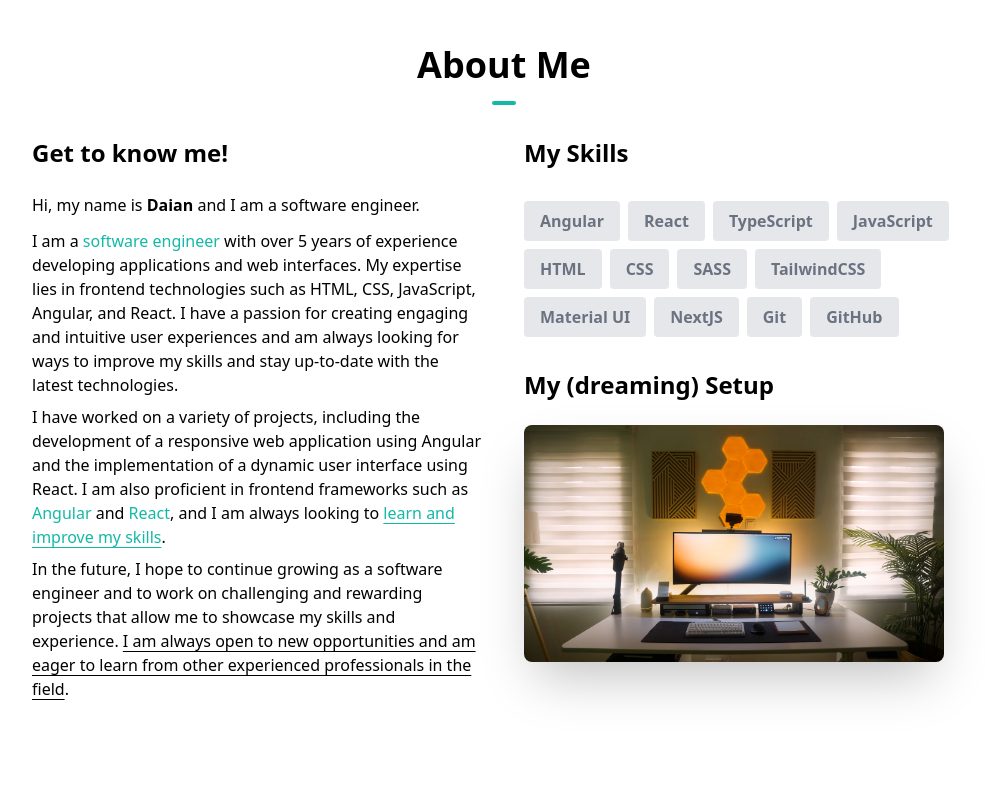
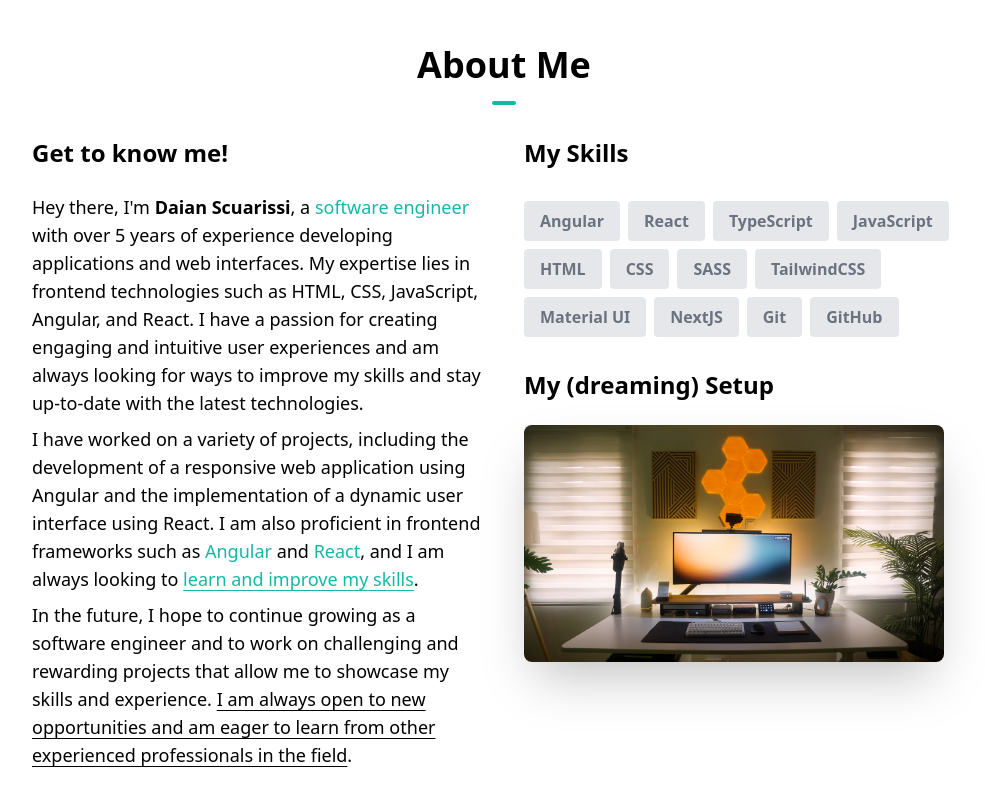
Before and after one commit to SDaian/ds-theme-portfolio, a Next.js app: page / in a window 1280 px wide. Shown: the part 900-1705 px from the top of the page, without its empty margins (136-1121 px from the left). Built offline with nearby package versions, Linux system fonts and the light colour scheme.

Commit message:
feat: Fix on about section

```diff
--- a/components/AboutSection.tsx
+++ b/components/AboutSection.tsx
@@ -24,22 +24,20 @@ const AboutSection = () => {
           <hr className='w-6 h-1 mx-auto my-4 bg-teal-500 border-0 rounded'></hr>
         </h2>
         <div className='flex flex-col space-y-10 items-stretch justify-center align-top md:flex-row md:text-left md:p-4 md:space-y-0 md:space-x-10'>
-          <div className='md:w-1/2'>
+          <div className='md:w-1/2 text-lg'>
             <h3 className='text-center text-2xl font-bold mb-6 md:text-left'>
               Get to know me!
             </h3>
-            <p className='mb-3'>
-              Hi, my name is <span className='font-bold'>Daian</span> and I am a
-              software engineer.
-            </p>
             <p className='mb-2'>
-              I am a <span className='text-teal-500'>software engineer</span>{' '}
-              with over 5 years of experience developing applications and web
-              interfaces. My expertise lies in frontend technologies such as
-              HTML, CSS, JavaScript, Angular, and React. I have a passion for
-              creating engaging and intuitive user experiences and am always
-              looking for ways to improve my skills and stay up-to-date with the
-              latest technologies.
+              Hey there, I&#39;m{' '}
+              <span className='font-bold'>Daian Scuarissi</span>, a{' '}
+              <span className='text-teal-500'>software engineer</span> with over
+              5 years of experience developing applications and web interfaces.
+              My expertise lies in frontend technologies such as HTML, CSS,
+              JavaScript, Angular, and React. I have a passion for creating
+              engaging and intuitive user experiences and am always looking for
+              ways to improve my skills and stay up-to-date with the latest
+              technologies.
             </p>{' '}
             <p className='mb-2'>
               I have worked on a variety of projects, including the development
@@ -66,10 +64,11 @@ const AboutSection = () => {
             </p>
           </div>
           <div className='md:w-1/2'>
+            <div className='flex flex-col gap-8'>
+              <div className='flex flex-col items-center md:items-start'>
                 <h3 className='text-center text-2xl font-bold mb-6 md:text-left'>
                   My Skills
                 </h3>
-            <div className='flex flex-col gap-8'>
                 <div className='flex flex-wrap flex-row justify-center md:justify-start'>
                   {skills.map((item, idx) => (
                     <p
@@ -79,6 +78,7 @@ const AboutSection = () => {
                       {item.skill}
                     </p>
                   ))}
+                </div>
               </div>
               <div className='flex flex-col items-center md:items-start'>
                 <h3 className='text-center text-2xl font-bold mb-6 md:text-left'>
```
Lines whose indentation alone changed are shown as unchanged.
